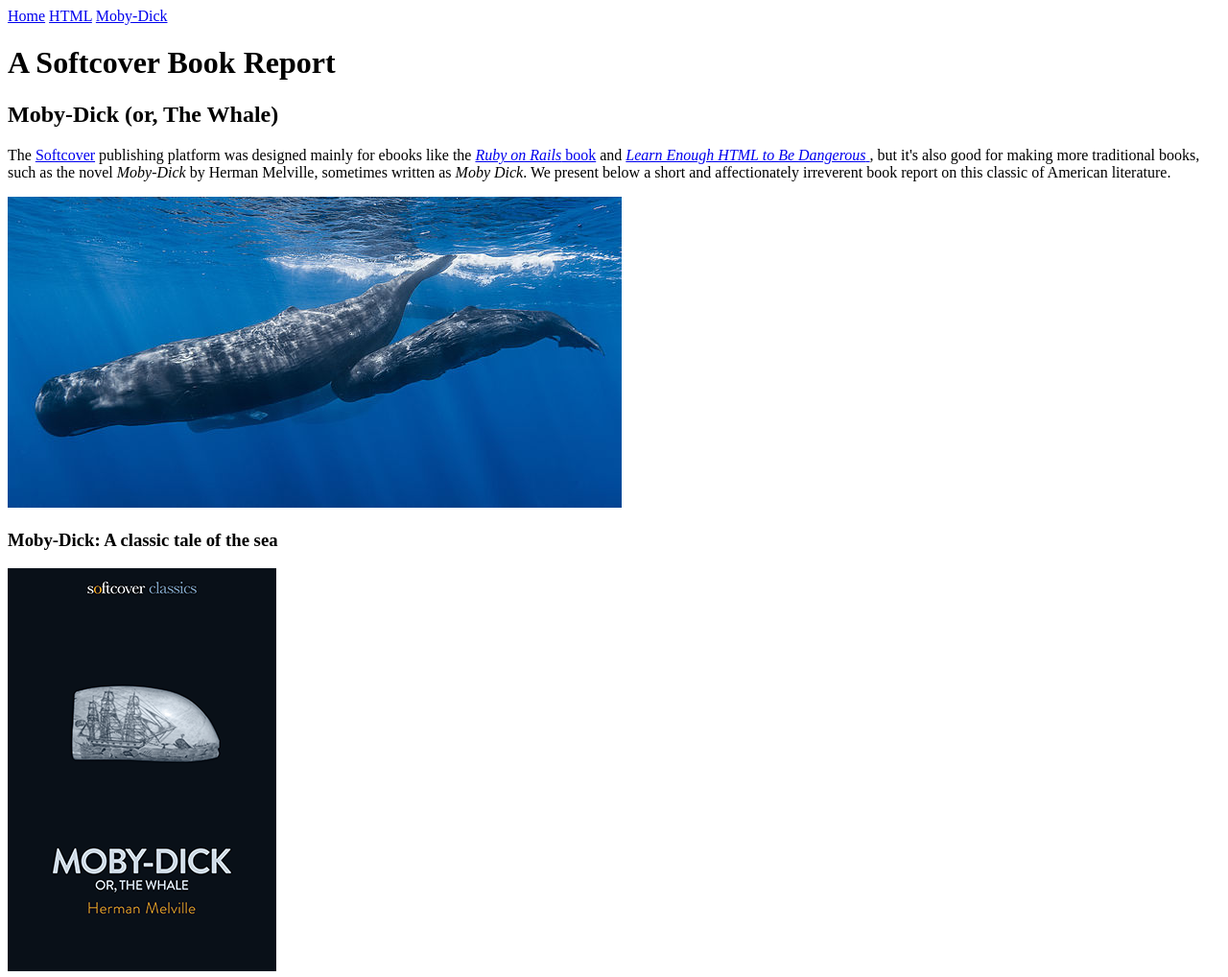
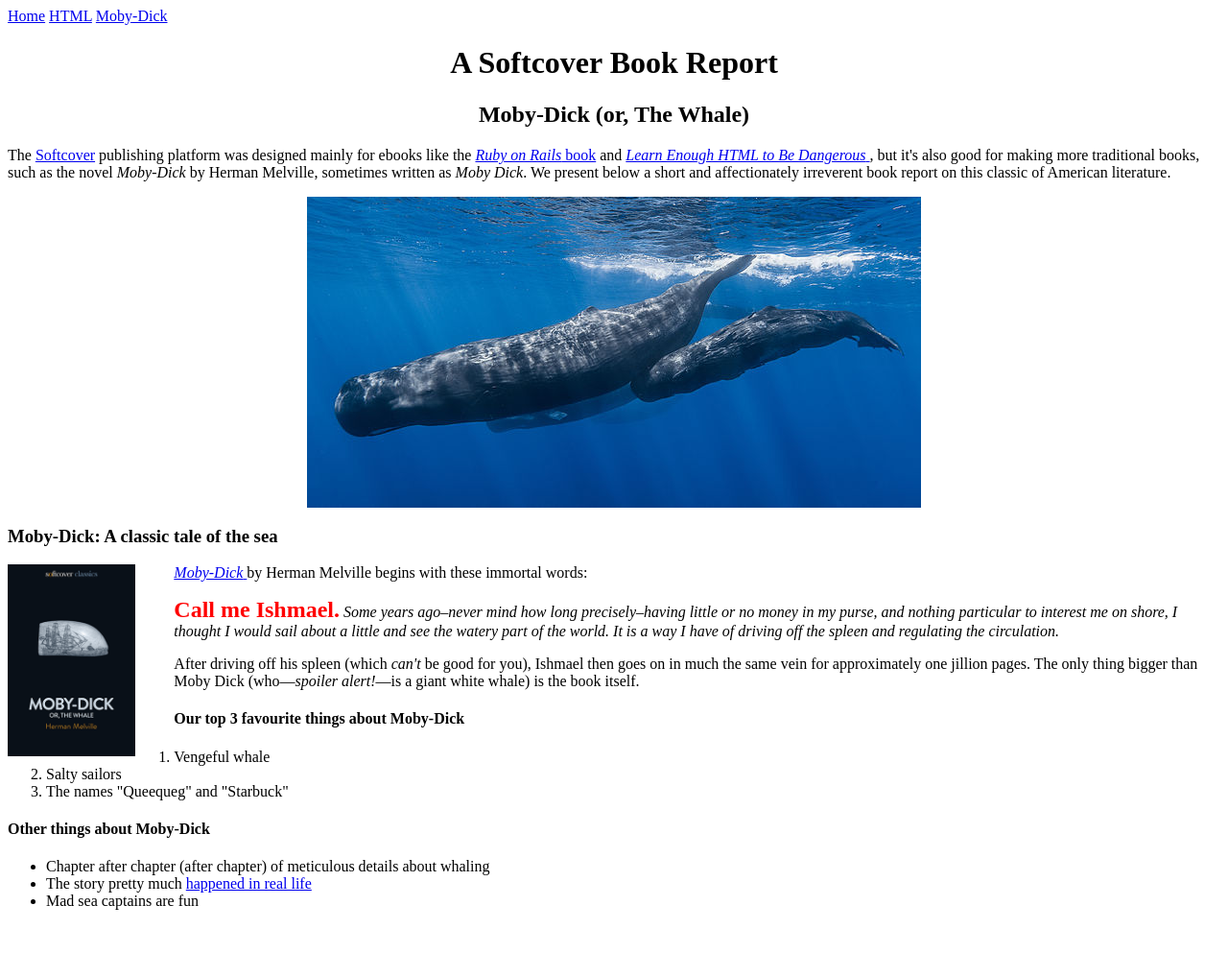
Before and after one commit to banjonerd/sample_website, a plain HTML site: page moby_dick.html in a window 1280 px wide. Shown: the top 1018 px of the page at 96% size. After the commit the page ends 964 px from the top, so only its background shows below. Drawn offline with Linux system fonts and the light colour scheme.

Commit message:
add styling to images

```diff
--- a/moby_dick.html
+++ b/moby_dick.html
@@ -14,7 +14,7 @@
       <a href="moby_dick.html">Moby-Dick</a>
     </div>
 
-    <header>
+    <header style="text-align: center;">
       <h1>A Softcover Book Report</h1>
       <h2>Moby-Dick (or, The Whale)</h2>
     </header>
@@ -38,14 +38,14 @@
     </div>
 
     <a href="https://commons.wikimedia.org/wiki/File:Sperm_whale_pod.jpg">
-      <img src="images/sperm_whales.jpg" alt="sperm whales">
+      <img src="images/sperm_whales.jpg" alt="sperm whales" style="display: block; margin: 0 auto;">
     </a>
 
     <div>
       <h3>Moby-Dick: A classic tale of the sea</h3>
 
       <a href="https://www.softcover.io/read/6070fb03/moby-dick" target="_blank" rel="noopener">
-        <img src="images/moby_dick.png" alt="Moby Dick">
+        <img src="images/moby_dick.png" alt="Moby Dick" height="200px" style="float: left; margin-right: 40px;">
       </a>
 
       <p>
@@ -55,9 +55,9 @@
         by Herman Melville begins with these immortal words:
       </p>
 
-      <blockquote>
+      <blockquote style="font-style: italic; font-size: 20-x;">
         <p>
-          <span>Call me Ishmael.</span>Some years ago–never mind how long precisely–having little or no money in my purse, and nothing particular to interest me on shore, I thought I would sail about a little and see the watery part of the world. It is a way I
+          <span style="font-style: normal; font-size: 24px; font-weight: bold; color: #f00;">Call me Ishmael.</span> Some years ago–never mind how long precisely–having little or no money in my purse, and nothing particular to interest me on shore, I thought I would sail about a little and see the watery part of the world. It is a way I
           have of driving off the spleen and regulating the circulation.
         </p>
       </blockquote>
```
